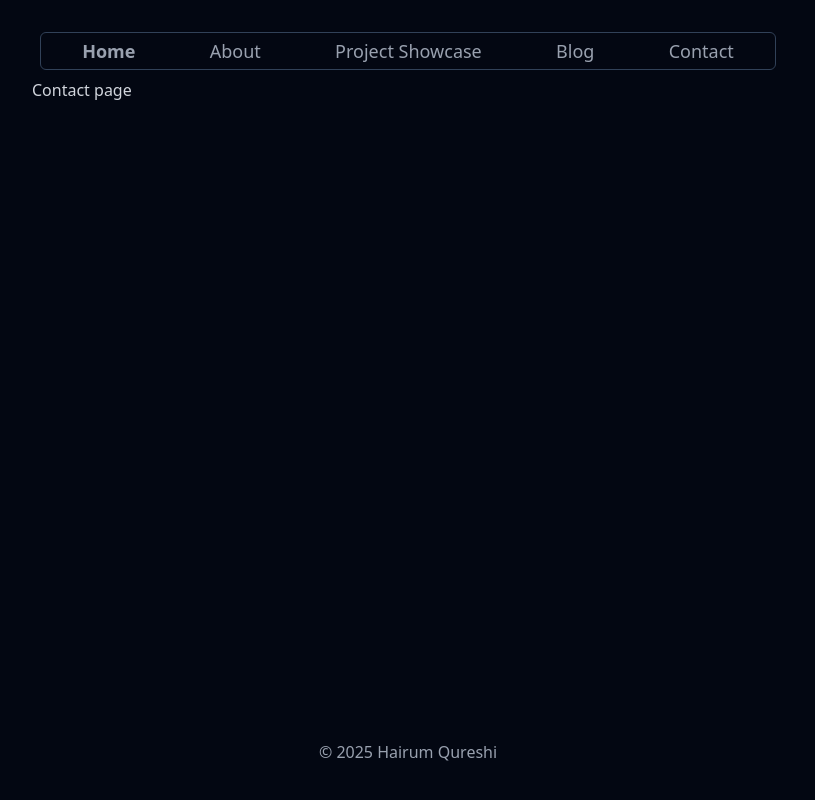
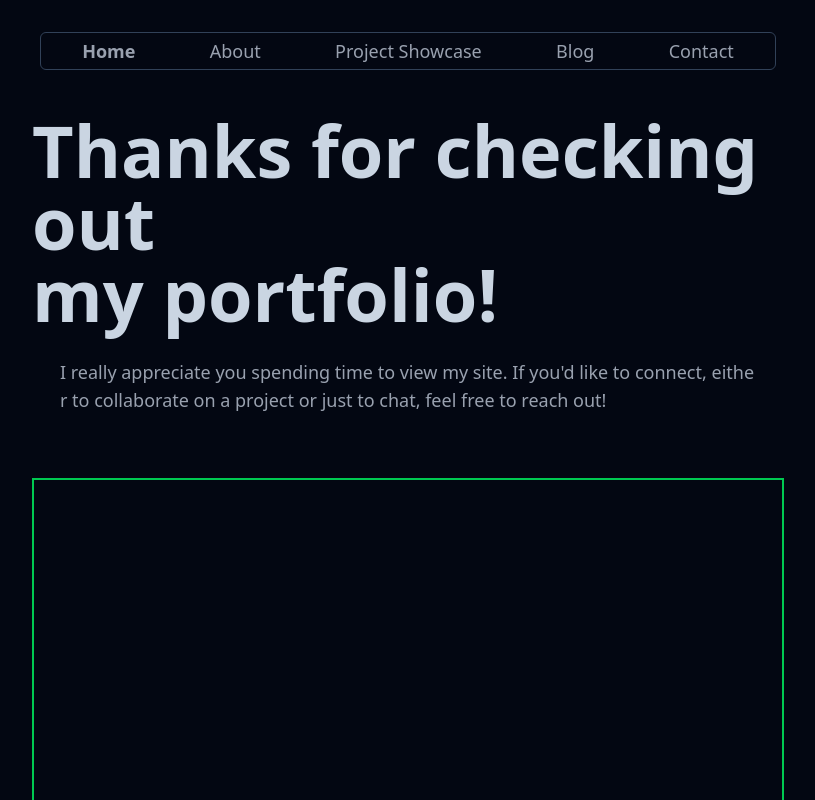
Before and after one commit to Hairum-Qureshi/personal-portfolio, a Next.js app: page /contact in a window 1280 px wide. Shown: the top 800 px of the page, without its empty margins (232-1047 px from the left). Built offline with nearby package versions, Linux system fonts and the light colour scheme.

Commit message:
added text content under 'thank you' message

```diff
--- a/app/contact/page.tsx
+++ b/app/contact/page.tsx
@@ -1,3 +1,17 @@
 export default function Contact() {
-	return <div>Contact page</div>;
+	return (
+		<div className="h-screen text-white">
+			<div className="w-full h-1/2 text-left flex flex-col items-center justify-center">
+				<h1 className="text-7xl font-semibold text-slate-300">
+					Thanks for checking out <br /> my portfolio!
+				</h1>
+				<p className="m-7 text-gray-400 text-lg">
+					I really appreciate you spending time to view my site. If you&apos;d
+					like to connect, either to collaborate on a project or just to chat,
+					feel free to reach out!
+				</p>
+			</div>
+			<div className="w-full h-1/2 border-2 border-green-500"></div>
+		</div>
+	);
 }
```
